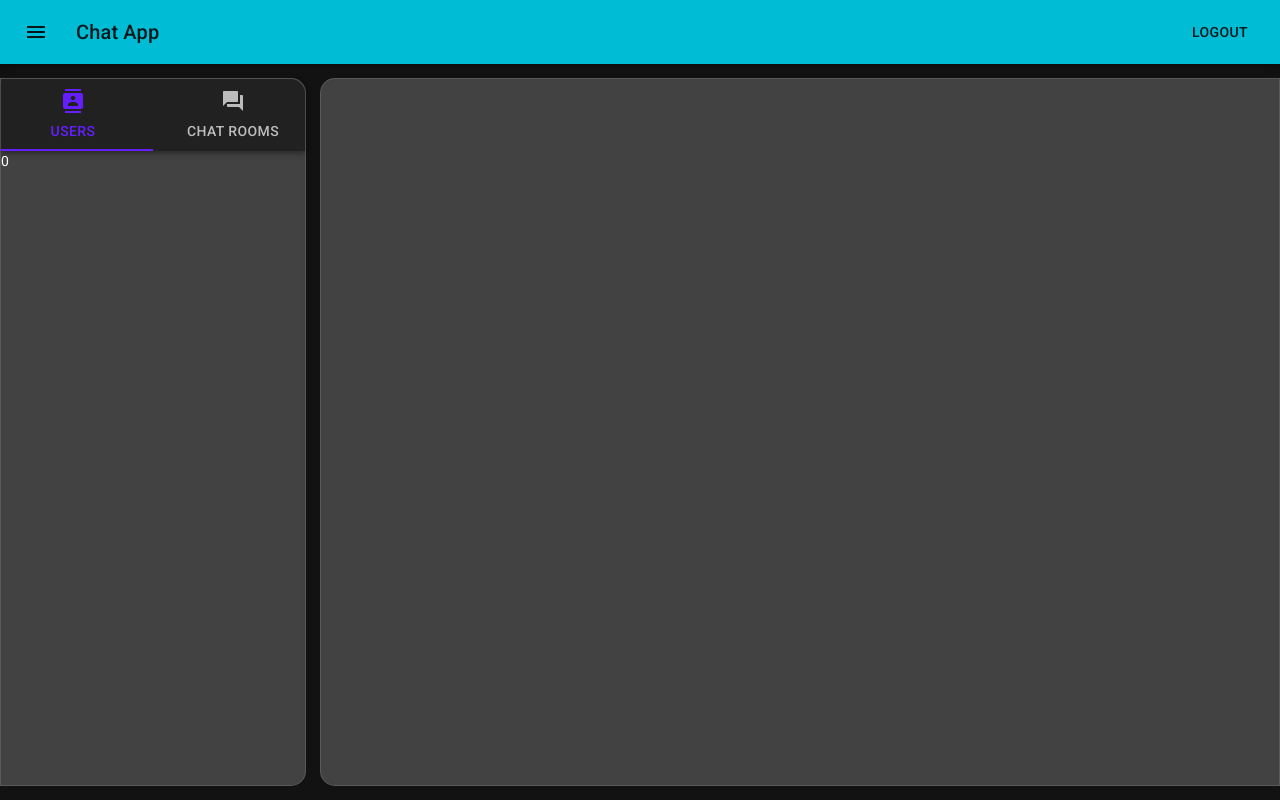
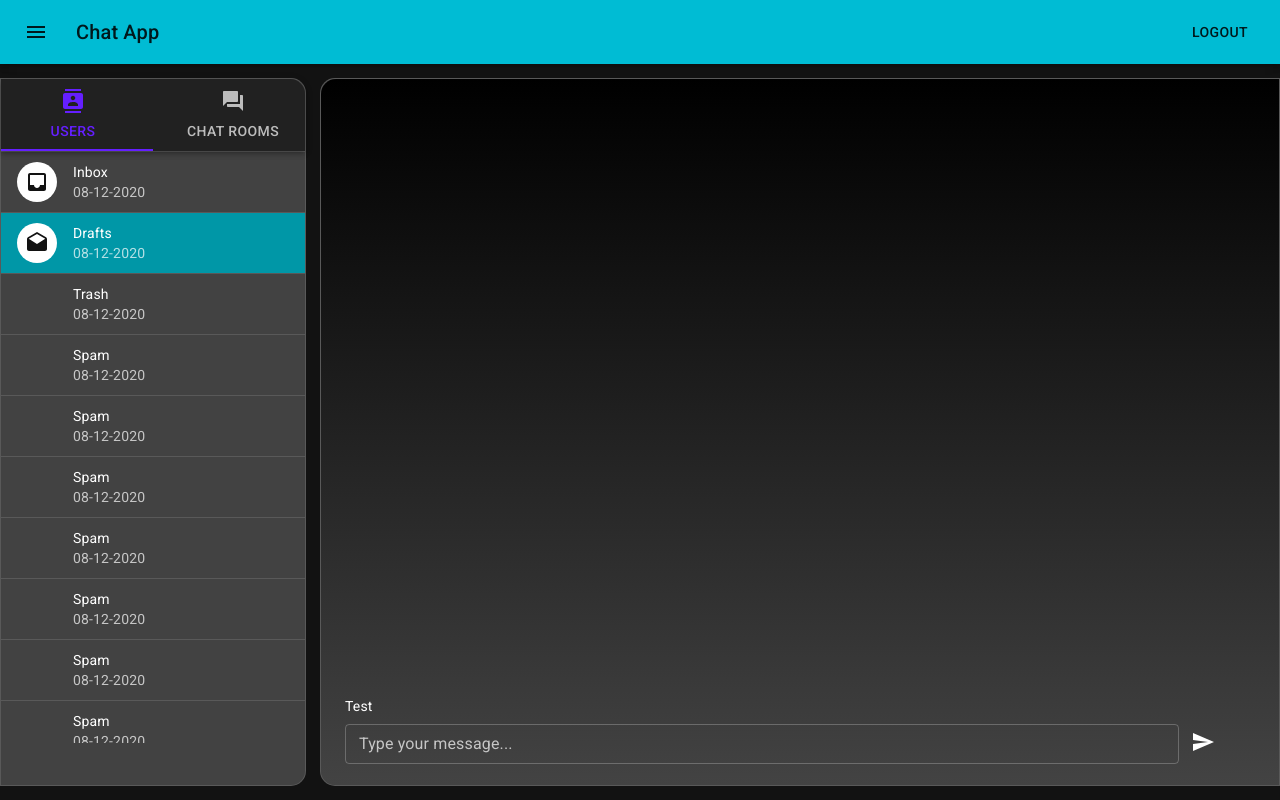
Before and after one commit to cant-code/chat-app, a React (Create React App) app in the folder client/: page / in a window 1280 px wide. Built offline with nearby package versions, Linux system fonts and the light colour scheme.

Commit message:
Chat layout

```diff
--- a/client/src/App.js
+++ b/client/src/App.js
@@ -26,9 +26,9 @@ function App() {
       <CssBaseline/>
       <Router history={history}>
         <Switch>
-          <Route path='/' component={Home} />
           <Route path='/login' exact component={Login} />
           <Route path='/register' exact component={Register} />
+          <Route path='/' component={Home} />
         </Switch>
       </Router>
     </ThemeProvider>
--- /dev/null
+++ b/client/src/components/Chat/Chat.jsx
@@ -0,0 +1,41 @@
+import React from "react";
+import Grid from "@material-ui/core/Grid";
+import Container from "@material-ui/core/Container";
+import { useStyles } from "./Chat.style";
+import TextField from "@material-ui/core/TextField";
+import IconButton from "@material-ui/core/IconButton";
+import SendIcon from "@material-ui/icons/Send";
+
+export default function Chat() {
+  const classes = useStyles();
+
+  return (
+    <Container className={classes.root}>
+      <Grid className={classes.chat}>
+        <Grid xs={12} className={classes.chatBox}>
+          Test
+        </Grid>
+        <Grid xs={12} className={classes.sendMsg}>
+          <form>
+            <Grid container>
+              <Grid item xs={11}>
+                <TextField
+                  id="msg"
+                  label="Type your message..."
+                  variant="outlined"
+                  margin="dense"
+                  fullWidth
+                />
+              </Grid>
+              <Grid item xs={1} className={classes.send} alignItems="center">
+                <IconButton type="submit" aria-label="add an alarm">
+                  <SendIcon />
+                </IconButton>
+              </Grid>
+            </Grid>
+          </form>
+        </Grid>
+      </Grid>
+    </Container>
+  );
+}
--- /dev/null
+++ b/client/src/components/Chat/Chat.style.jsx
@@ -0,0 +1,32 @@
+import { makeStyles } from "@material-ui/core/styles";
+
+export const useStyles = makeStyles((theme) => ({
+  root: {
+    height: "100%",
+    display: "flex",
+    paddingTop: "1em",
+    [theme.breakpoints.up("sm")]: {
+      borderTopLeftRadius: "15px",
+      borderBottomLeftRadius: "15px",
+    },
+    background: "#000000",
+    background: "-webkit-linear-gradient(to top, #434343, #000000)",
+    background: "linear-gradient(to top, #434343, #000000)",
+  },
+  chat: {
+    width: "100%",
+  },
+  chatBox: {
+    height: "90%",
+    width: "100%",
+    display: "flex",
+    alignItems: "flex-end",
+  },
+  sendMsg: {
+    height: "10%",
+    width: "100%",
+  },
+  send: {
+    display: "flex",
+  },
+}));
--- a/client/src/components/ChatList/ChatList.jsx
+++ b/client/src/components/ChatList/ChatList.jsx
@@ -8,9 +8,9 @@ import Box from "@material-ui/core/Box";
 import { AppBar } from "./ChatList.style";
 
 function TabPanel(props) {
-  const { children, value, ...other } = props;
+  const { children, index, value, ...other } = props;
 
-  return <div {...other}>{value && <Box>{children}</Box>}</div>;
+  return <div {...other}>{value === index && <Box>{children}</Box>}</div>;
 }
 
 export default function IconLabelTabs() {
@@ -36,7 +36,7 @@ export default function IconLabelTabs() {
           <Tab icon={<ForumIcon />} label="Chat Rooms" />
         </Tabs>
       </AppBar>
-      <TabPanel value={value}>
+      <TabPanel index={value} value={value}>
         <ListWrapper />
       </TabPanel>
     </>
--- a/client/src/components/ListWrapper/ListWrapper.jsx
+++ b/client/src/components/ListWrapper/ListWrapper.jsx
@@ -19,7 +19,11 @@ export default function ListWrapper() {
     <div className={classes.root}>
       <List
         component="nav"
-        style={{ maxHeight: "75vh", paddingTop: 0, overflow: "auto" }}
+        style={{
+          maxHeight: "74vh",
+          paddingTop: 0,
+          overflow: "auto",
+        }}
         aria-label="main mailbox folders"
       >
         <Divider />
--- a/client/src/components/ListWrapper/ListWrapper.style.jsx
+++ b/client/src/components/ListWrapper/ListWrapper.style.jsx
@@ -5,7 +5,7 @@ import MuiAvatar from "@material-ui/core/Avatar";
 export const useStyles = makeStyles((theme) => ({
   root: {
     width: "100%",
-    maxWidth: 360,
+    maxHeight: "86%",
   },
 }));
 
--- a/client/src/pages/Home.jsx
+++ b/client/src/pages/Home.jsx
@@ -5,6 +5,7 @@ import Grid from "@material-ui/core/Grid";
 import { makeStyles } from "@material-ui/core/styles";
 import Box from "@material-ui/core/Box";
 import ChatList from "../components/ChatList/ChatList";
+import Chat from "../components/Chat/Chat";
 
 const useStyles = makeStyles((theme) => ({
   root: {
@@ -53,7 +54,9 @@ export default function Home() {
             variant="outlined"
             className={`${classes.paper} ${classes.chatList}`}
             square
-          />
+          >
+            <Chat />
+          </Paper>
         </Grid>
       </Grid>
     </>
```
